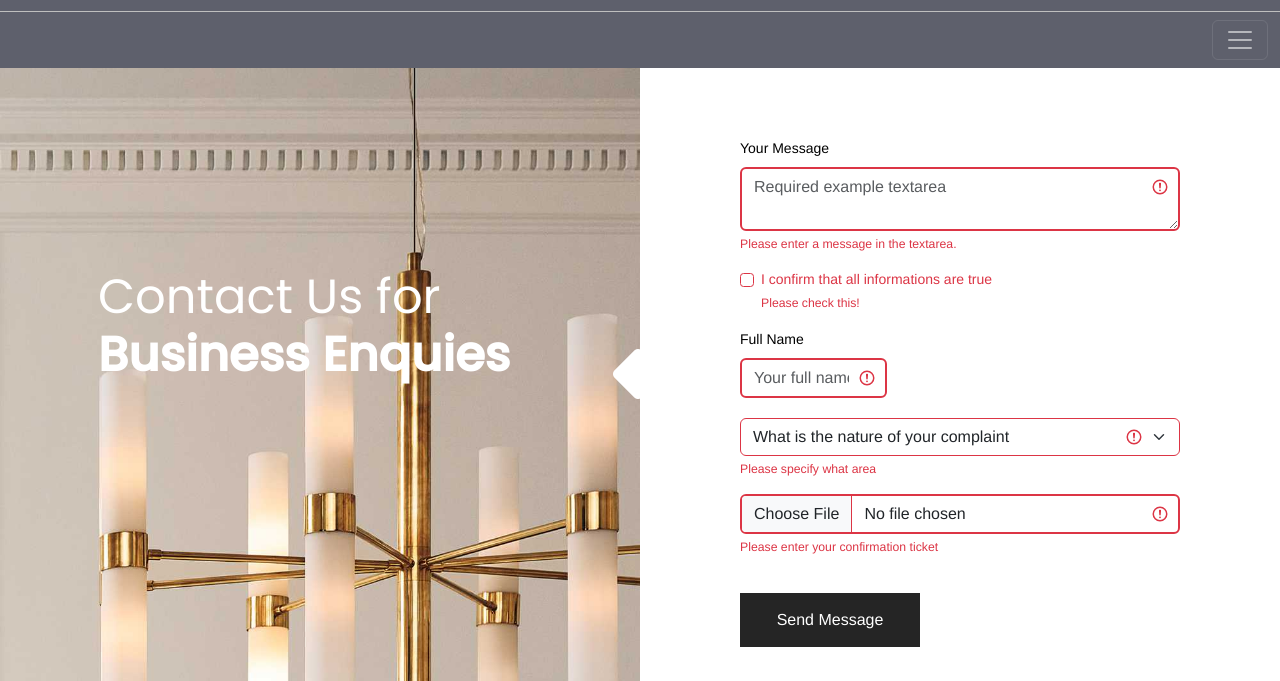
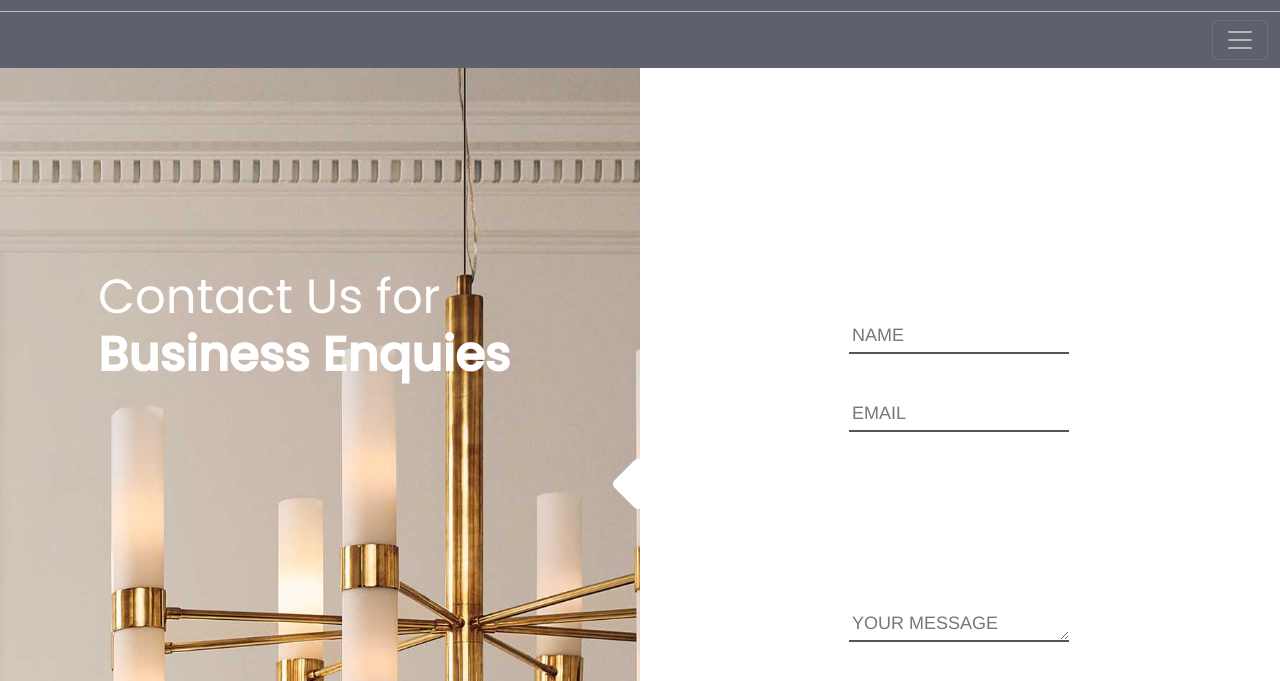
Before and after one commit to abdelalicode/YouMeubles, a plain HTML site: page assets/pages/contact.html in a window 1280 px wide. Shown: the part 109-790 px from the top of the page. Drawn offline with nearby package versions, Linux system fonts and the light colour scheme.

Commit message:
Ajout du page contact

```diff
--- /dev/null
+++ b/assets/js/form.js
@@ -0,0 +1,50 @@
+const form = document.querySelector('form');
+const emailField = document.getElementById('email-field');
+const emailLabel = document.getElementById('email-label');
+const emailError = document.getElementById('email-error');
+const nameField = document.getElementById('name-field');
+const nameLabel = document.getElementById('name-label');
+const nameError = document.getElementById('name-error');
+const messageField = document.getElementById('message-field');
+const messageLabel = document.getElementById('message-label');
+const messageError = document.getElementById('message-error');
+
+
+function validateEmail () {
+    emailLabel.style.bottom = "35px";
+
+    if(!emailField.value.match(/^[A-Za-z\._\-0-9]*[@][A-Za-z]*[\.][a-z]{2,4}$/)) {
+        emailError.innerHTML = "Please enter a valid email";
+        emailField.style.borderBottomColor= "red";
+        return false;
+    }
+    emailError.innerHTML = "";
+    emailField.style.borderBottomColor= "green";
+    return true;
+}
+
+function validateName () {
+    nameLabel.style.bottom = "35px";
+
+    if(!nameField.value.match(/(^[A-Za-z]{3,16})([ ]{0,1})([A-Za-z]{3,16})?([ ]{0,1})?([A-Za-z]{3,16})?([ ]{0,1})?([A-Za-z]{3,16})/)) {
+        nameError.innerHTML = "Please enter a full name";
+        nameField.style.borderBottomColor= "red";
+        return false;
+    }
+    nameError.innerHTML = "";
+    nameField.style.borderBottomColor= "green";
+    return true;
+}
+
+function validateMessage () {
+    messageLabel.style.bottom = "75px";
+
+    if(messageField.value === '' || messageField.value.length < 30) {
+        messageError.innerHTML = "Please enter a 30 characters message";
+        messageField.style.borderBottomColor= "red";
+        return false;
+    }
+    messageError.innerHTML = "";
+    messageField.style.borderBottomColor= "green";
+    return true;
+}
--- a/assets/pages/contact.html
+++ b/assets/pages/contact.html
@@ -12,6 +12,7 @@
       rel="stylesheet"
       href="https://cdnjs.cloudflare.com/ajax/libs/font-awesome/6.4.2/css/all.min.css"
     />
+    <link rel="stylesheet" href="../styles/contact.css" />
     <link rel="stylesheet" href="../styles/style.css" />
     <link
       rel="stylesheet"
@@ -108,46 +109,28 @@
                 <div class="col-sm-12 col-lg-6">
                     <div class="rightf">
                        <i class="fa fa-caret-left"></i>
-                       <form class="was-validated">
-                        <div class="mb-3">
-                          <label for="validationTextarea" class="form-label">Your Message</label>
-                          <textarea class="form-control" id="validationTextarea" placeholder="Required example textarea" required></textarea>
-                          <div class="invalid-feedback">
-                            Please enter a message in the textarea.
-                          </div>
+                       <form>
+                        <div class="herof">
+                          <div class="input-group">
+                            <label id ="name-label" for="">NAME</label>
+                            <input id ="name-field" type="email" spellcheck="false" name="" onkeyup = "validateName()" >
+                            <span id = "name-error"></span>
                           </div>
 
-                        <div class="form-check mb-3">
-                          <input type="checkbox" class="form-check-input" id="validationFormCheck1" required>
-                          <label class="form-check-label" for="validationFormCheck1">I confirm that all informations are true</label>
-                          <div class="invalid-feedback">Please check this!</div>
+                          <div class="input-group">
+                            <label id ="email-label" for="">EMAIL</label>
+                            <input id ="email-field" type="email" spellcheck="false" name="" onkeyup = "validateEmail()" >
+                            <span id = "email-error"></span>
                           </div>
-                        <div class="col-md-4 position-relative">
-                          <label for="validationTooltip01" class="form-label">Full Name</label>
-                          <input type="text" class="form-control" id="validationTooltip01" placeholder="Your full name" required>
-                          <div class="valid-tooltip">
-                            Looks good!
+                          <br><br>
+                          <div class="input-group">
+                            <label id ="message-label" for="">YOUR MESSAGE</label>
+                            <textarea id ="message-field" rows="3" onkeyup = "validateMessage()"></textarea>
+                            <span id = "message-error"></span>
                           </div>
-                        </div>
-
-                        <div class="mb-3">
-                          <select class="form-select" required aria-label="select example">
-                            <option value="">What is the nature of your complaint</option>
-                            <option value="1">Delivery & Shipping</option>
-                            <option value="2">Return & Refund</option>
-                            <option value="3">Others</option>
-                          </select>
-                          <div class="invalid-feedback">Please specify what area</div>
-                        </div>
-
-                        <div class="mb-3">
-                          <input type="file" class="form-control" aria-label="file example" required>
-                          <div class="invalid-feedback">Please enter your confirmation ticket</div>
-                        </div>
-
-                        <div class="mb-3">
-                          <button type="submit" class="btn btn-primary" data-bs-toggle="modal" data-bs-target="#exampleModal">
-                            Send Message
+                          <div class="subit">
+                            <button type="button" class="btn btn-primary" data-bs-toggle="modal" data-bs-target="#exampleModal">
+                              SEND MESSAGE
                             </button>
 
                             <!-- Modal -->
@@ -155,20 +138,26 @@
                               <div class="modal-dialog">
                                 <div class="modal-content">
                                   <div class="modal-header">
-                                  <h1 class="modal-title fs-5" id="exampleModalLabel">Message Confirmation</h1>
+                                    <h1 class="modal-title fs-5" id="exampleModalLabel">Confirmation</h1>
                                     <button type="button" class="btn-close" data-bs-dismiss="modal" aria-label="Close"></button>
                                   </div>
                                   <div class="modal-body">
-                                  Your Message has been sent successfully
+                                    Your message has been sent successfully
                                   </div>
                                   <div class="modal-footer">
                                     <button type="button" class="btn btn-secondary" data-bs-dismiss="modal">Close</button>
+
                                   </div>
                                 </div>
                               </div>
                             </div>
                           </div>
+                        </div>
+
+
+
                     </form>
+
                     </div>
                 </div>
             </div>
@@ -308,6 +297,6 @@
     <script src="https://cdn.jsdelivr.net/npm/bootstrap@5.3.2/dist/js/bootstrap.bundle.min.js"></script>
     <!-- swiper js -->
     <script src="https://cdn.jsdelivr.net/npm/swiper@11/swiper-bundle.min.js"></script>
-    <script src="assets/js/index.js"></script>
+    <script src="../js/form.js"></script>
   </body>
 </html>
--- /dev/null
+++ b/assets/styles/contact.css
@@ -0,0 +1,107 @@
+
+.form-area {
+    padding-top: 0;
+  }
+
+  .row.single-form {
+    box-shadow: 0 2px 20px -5px rgba(0, 0, 0, 0.5);
+    /* background: #000; */
+  }
+
+  .leftf {
+    background: url("../imgs/091423_Super_PendantLights_D.jpg") no-repeat;
+    background-size: cover;
+    padding: 200px 98px;
+    height: 100%;
+  }
+
+  .leftf h2 {
+    font-family: poppins;
+    color: #fff;
+    font-weight: 700;
+    font-size: 48px;
+  }
+
+  .leftf h2 span {
+    font-weight: 100;
+  }
+
+  .rightf{
+    padding: 70px 100px;
+    position: relative;
+  }
+
+  .rightf i {
+    position: absolute;
+    font-size: 80px;
+    left: -27px;
+    top: 40%;
+    color: #fff;
+  }
+
+  .form-control {
+    border: 2px solid #000;
+  }
+
+  .rightf button {
+    border: none;
+    border-radius: 0;
+    background: #252525;
+    width: 180px;
+    color: #fff;
+    padding: 15px 0;
+    display: inline-block;
+    font-size: 16px;
+    margin-top: 20px;
+    cursor: pointer;
+  }
+
+
+  .herof {
+    width: 100%;
+    height: 100vh;
+    display: flex;
+    flex-direction: column;
+    gap: 3em;
+    align-items: center;
+    justify-content: center;
+}
+
+.input-group {
+    width: 50%;
+    max-width: 600px;
+    position: relative;
+}
+
+.input-group textarea,
+.input-group input {
+    display: block;
+    width: 100%;
+    border: 0;
+    border-bottom: 2px solid #555;
+    background: transparent;
+    outline: none;
+    font-size: 16px;
+    padding : 5px 2px;
+    position: relative;
+    z-index: 10;
+}
+
+.input-group label {
+    display: block;
+    position: absolute;
+    bottom: 5px;
+    left: 2px;
+    color: #777;
+    font-size: 18px;
+    transition: bottom 0.3s;
+}
+
+.input-group span {
+    position: absolute;
+    top: 100%;
+    left: 2px;
+    font-size: 16px;
+    font-weight: 400;
+    color:red;
+}
--- a/assets/styles/style.css
+++ b/assets/styles/style.css
@@ -1285,59 +1285,19 @@ a{
 }
 
 
-.form-area {
-  padding-top: 0;
+
+
+
+
+
+.useful-links{
+  position: absolute;
+  top: 5%;
+  right: 5%;
+
 }
-
-.row.single-form {
-  box-shadow: 0 2px 20px -5px rgba(0, 0, 0, 0.5);
-  /* background: #000; */
+.useful-links a{
+  display: block;
+  color: #fff;
+  text-decoration: none;
 }
-
-.leftf {
-  background: url("../imgs/091423_Super_PendantLights_D.jpg") no-repeat;
-  background-size: cover;
-  padding: 200px 98px;
-  height: 100%;
-}
-
-.leftf h2 {
-  font-family: poppins;
-  color: #fff;
-  font-weight: 700;
-  font-size: 48px;
-}
-
-.leftf h2 span {
-  font-weight: 100;
-}
-
-.rightf{
-  padding: 70px 100px;
-  position: relative;
-}
-
-.rightf i {
-  position: absolute;
-  font-size: 80px;
-  left: -27px;
-  top: 40%;
-  color: #fff;
-}
-
-.form-control {
-  border: 2px solid #000;
-}
-
-.rightf button {
-  border: none;
-  border-radius: 0;
-  background: #252525;
-  width: 180px;
-  color: #fff;
-  padding: 15px 0;
-  display: inline-block;
-  font-size: 16px;
-  margin-top: 20px;
-  cursor: pointer;
-}
```
Also changed, not shown: assets/pages/details1.html (+3 -3 lines), index.html (+4 -4 lines). Lines whose indentation alone changed are shown as unchanged.
